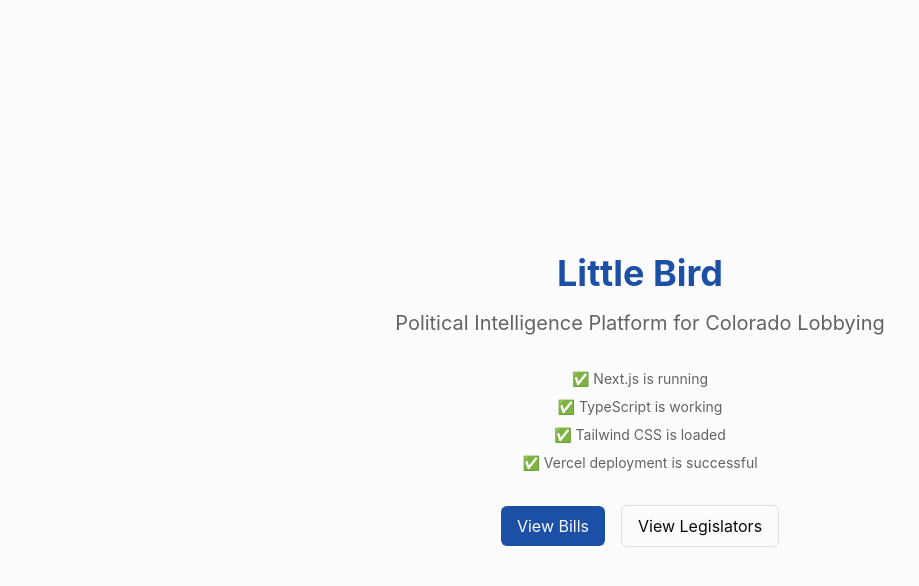
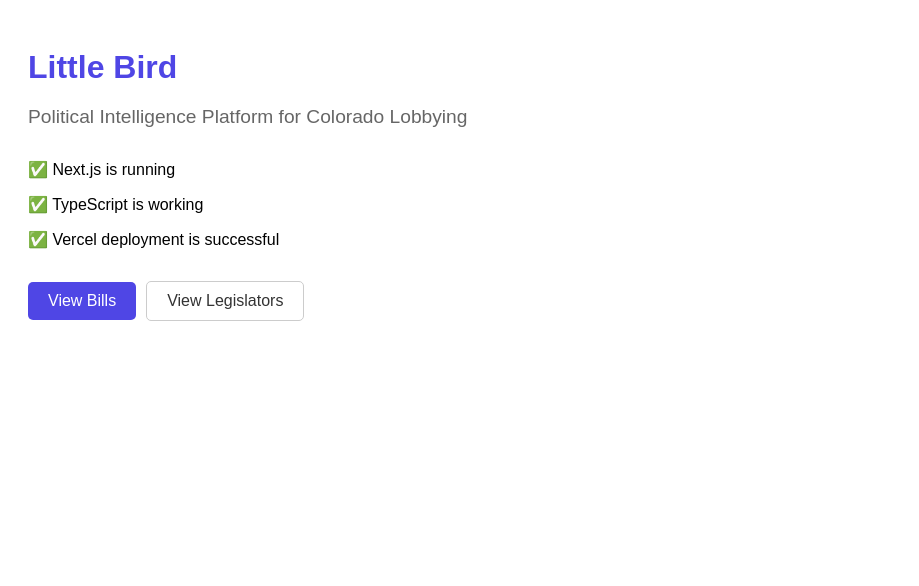
Before and after one commit to KDL-tw/little-birdv2, a Next.js app: page / in a window 1280 px wide. Shown: the top 586 px of the page, without its empty margins (0-919 px from the left). Built offline with nearby package versions, Linux system fonts and the light colour scheme.

Commit message:
Ultra-simple page to fix Vercel deployment
- Remove all Tailwind CSS and complex styling
- Use inline styles only
- Remove Google Fonts and complex layout
- Create basic HTML page that should definitely work
- Minimal dependencies to avoid build issues

```diff
--- a/src/app/layout.tsx
+++ b/src/app/layout.tsx
@@ -1,20 +1,8 @@
 import type { Metadata } from "next";
-import { Geist, Geist_Mono } from "next/font/google";
-import "./globals.css";
-
-const geistSans = Geist({
-  variable: "--font-geist-sans",
-  subsets: ["latin"],
-});
-
-const geistMono = Geist_Mono({
-  variable: "--font-geist-mono",
-  subsets: ["latin"],
-});
 
 export const metadata: Metadata = {
   title: "Little Bird - Political Intelligence Platform",
-  description: "Political intelligence platform for Colorado lobbying firms. Track bills, legislators, and lobbying activities.",
+  description: "Political intelligence platform for Colorado lobbying firms.",
 };
 
 export default function RootLayout({
@@ -24,9 +12,7 @@
 }>) {
   return (
     <html lang="en">
-      <body
-        className={`${geistSans.variable} ${geistMono.variable} antialiased`}
-      >
+      <body>
         {children}
       </body>
     </html>
--- a/src/app/page.tsx
+++ b/src/app/page.tsx
@@ -1,26 +1,46 @@
 export default function Home() {
   return (
-    <div className="min-h-screen bg-background flex items-center justify-center">
-      <div className="text-center">
-        <h1 className="text-4xl font-bold text-primary mb-4">Little Bird</h1>
-        <p className="text-xl text-muted-foreground mb-8">
+    <div style={{ padding: '20px', fontFamily: 'Arial, sans-serif' }}>
+      <h1 style={{ color: '#4f46e5', fontSize: '2rem', marginBottom: '1rem' }}>
+        Little Bird
+      </h1>
+      <p style={{ fontSize: '1.2rem', marginBottom: '2rem', color: '#666' }}>
         Political Intelligence Platform for Colorado Lobbying
       </p>
-        <div className="space-y-2 text-sm text-muted-foreground">
+      <div style={{ marginBottom: '2rem' }}>
         <p>✅ Next.js is running</p>
         <p>✅ TypeScript is working</p>
-          <p>✅ Tailwind CSS is loaded</p>
         <p>✅ Vercel deployment is successful</p>
       </div>
-        <div className="mt-8 space-x-4">
-          <a href="/bills" className="inline-block px-4 py-2 bg-primary text-primary-foreground rounded-md hover:bg-primary/90">
+      <div>
+        <a
+          href="/bills"
+          style={{
+            display: 'inline-block',
+            padding: '10px 20px',
+            backgroundColor: '#4f46e5',
+            color: 'white',
+            textDecoration: 'none',
+            borderRadius: '5px',
+            marginRight: '10px'
+          }}
+        >
           View Bills
         </a>
-          <a href="/legislators" className="inline-block px-4 py-2 border border-border rounded-md hover:bg-muted">
+        <a
+          href="/legislators"
+          style={{
+            display: 'inline-block',
+            padding: '10px 20px',
+            border: '1px solid #ccc',
+            color: '#333',
+            textDecoration: 'none',
+            borderRadius: '5px'
+          }}
+        >
           View Legislators
         </a>
       </div>
     </div>
-    </div>
   );
 }
```
Lines whose indentation alone changed are shown as unchanged.
